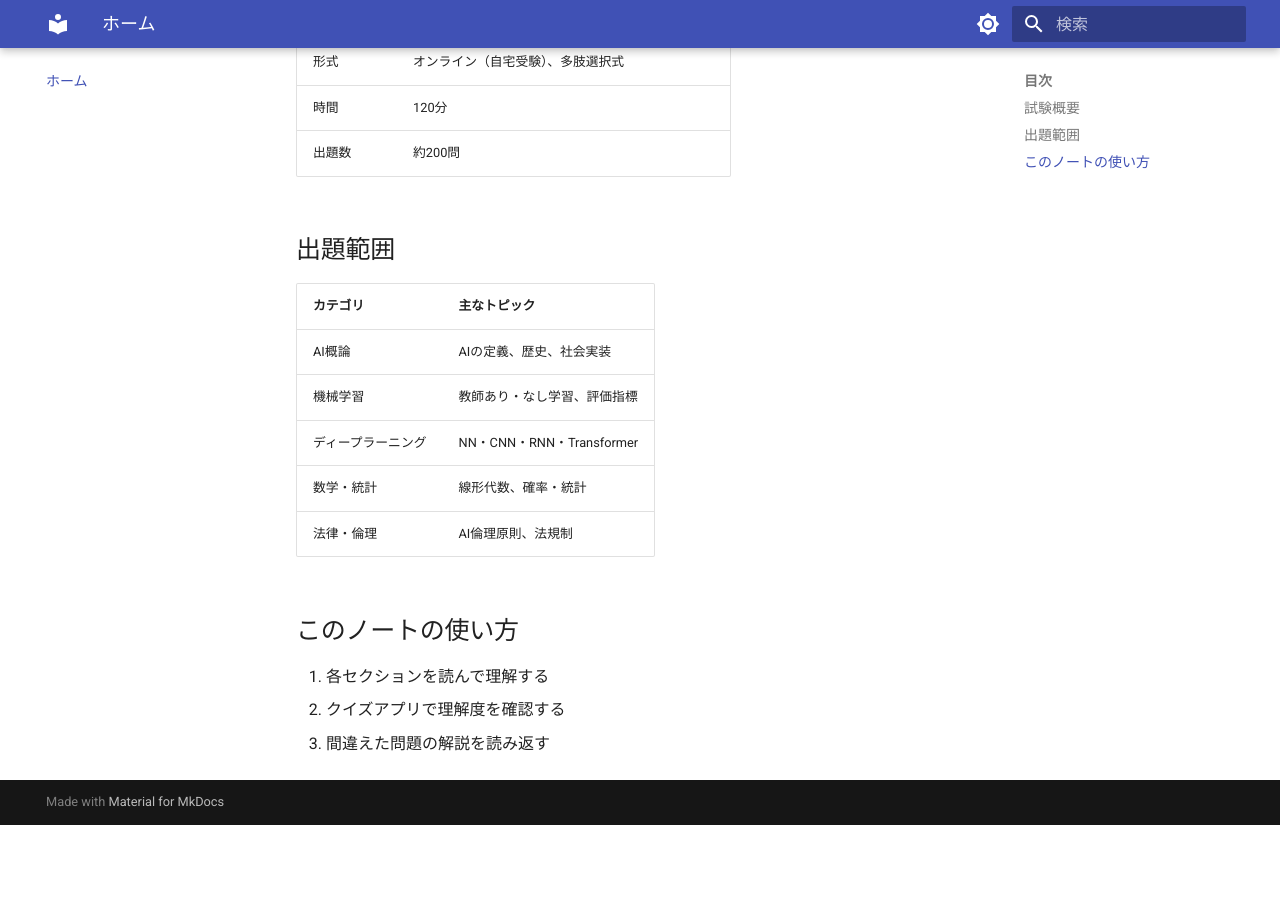
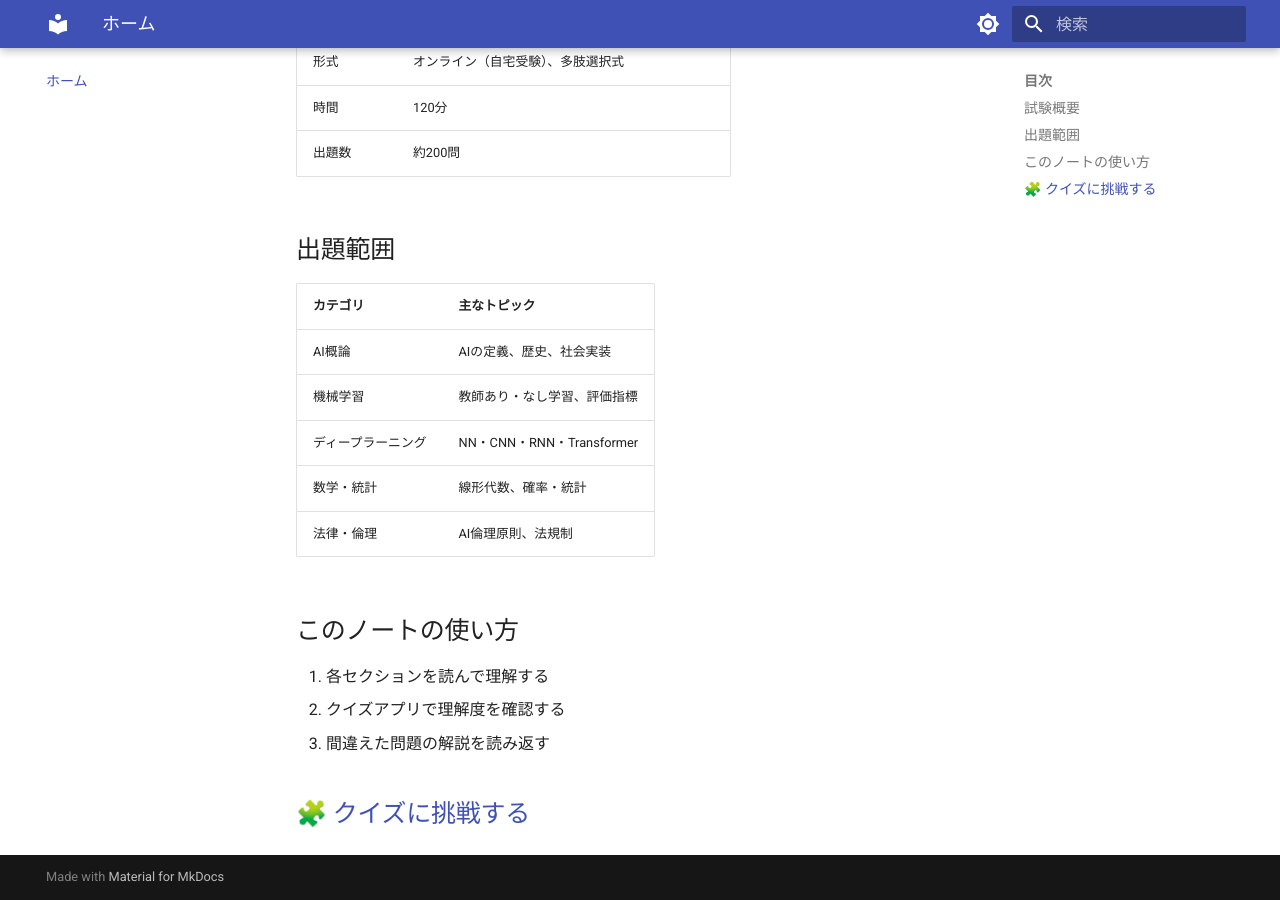
Before and after one commit to MikiMakino/g-kentei, an MkDocs documentation site: the page built from docs/index.md, in a window 1280 px wide and 900 px high, scrolled down 572 px. Built offline with MkDocs 1.6.1 and Material for MkDocs 9.7.7, drawn with Linux system fonts in a browser that asks for light colours; before the commit the page ends 1397 px from its top, so only the background shows below that.

Commit message:
クイズアプリへのリンク追加

```diff
--- a/docs/index.md
+++ b/docs/index.md
@@ -31,3 +31,5 @@ JDLA（日本ディープラーニング協会）主催の **G検定（ジェネ
 1. 各セクションを読んで理解する
 2. クイズアプリで理解度を確認する
 3. 間違えた問題の解説を読み返す
+
+## [🧩 クイズに挑戦する](https://g-kentei-quiz.streamlit.app/)
```
